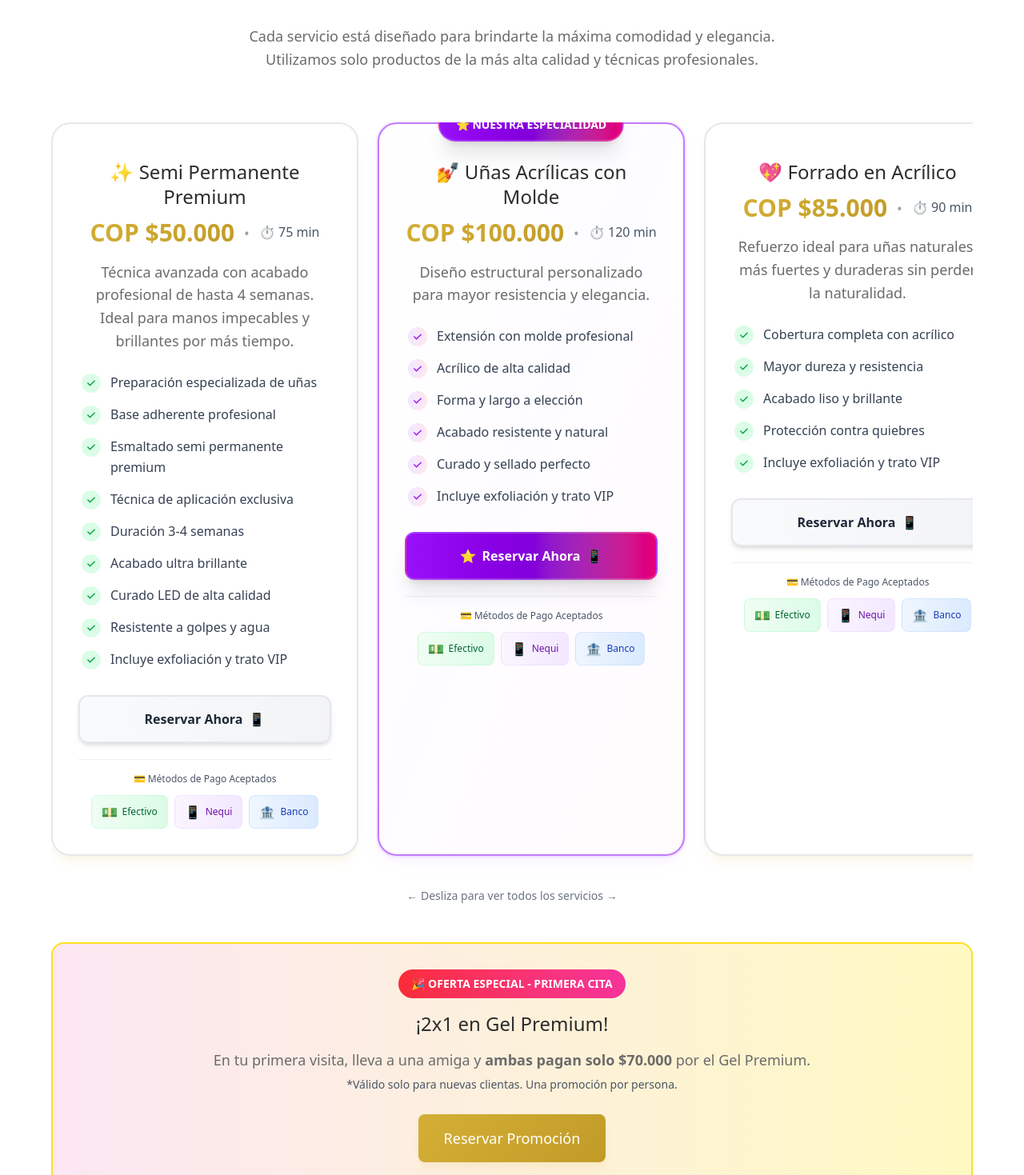
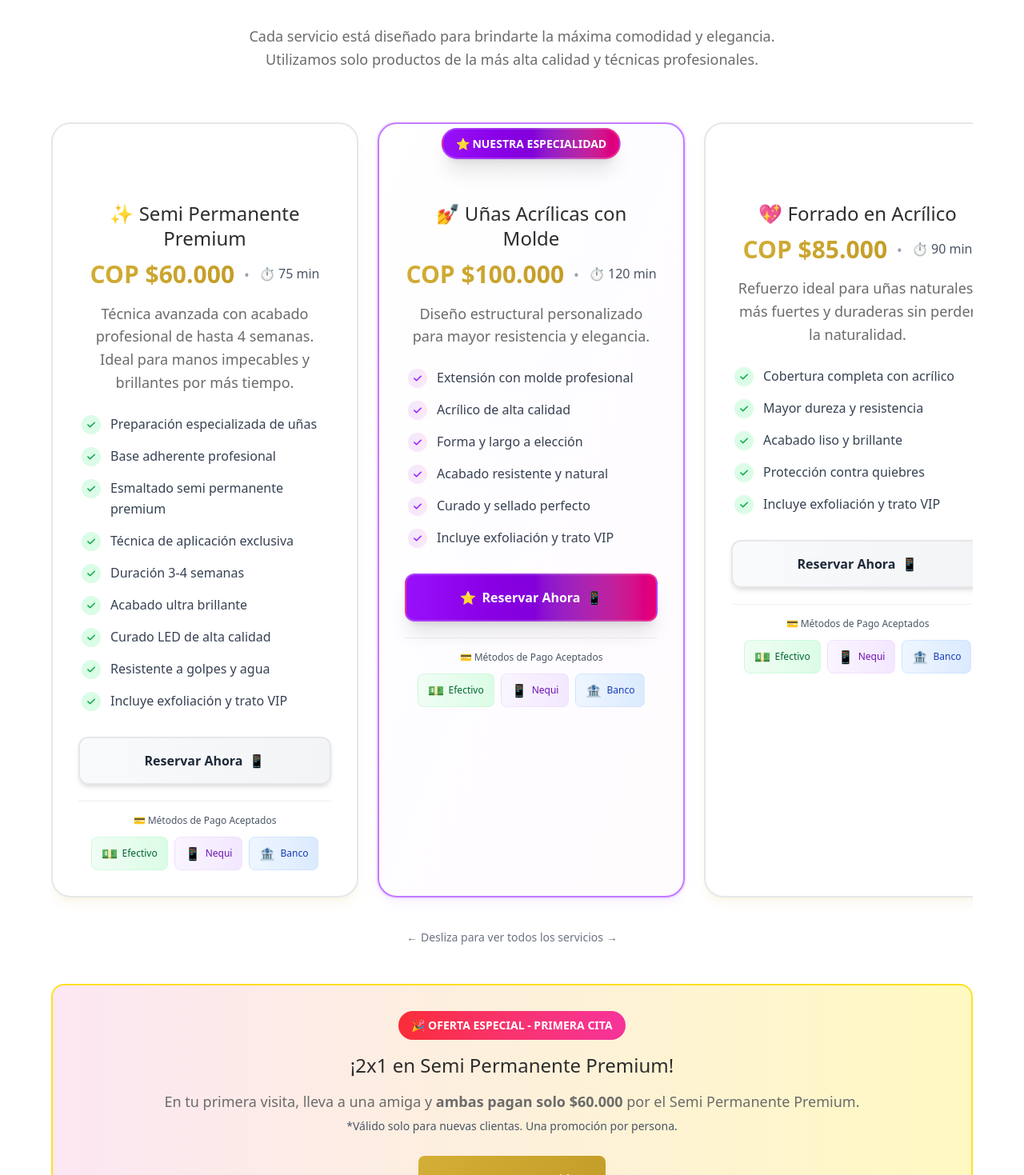
Before and after one commit to Desstter/nails, a Next.js app: page / in a window 1280 px wide. Shown: the part 921-2390 px from the top of the page at 80% size. Built offline with nearby package versions, Linux system fonts and the light colour scheme; a web font is replaced by a local one.

Commit message:
Arreglo de servicios y promocion

```diff
--- a/src/app/components/Services.tsx
+++ b/src/app/components/Services.tsx
@@ -8,7 +8,7 @@ export default function Services() {
     {
       id: "semi-permanent",
       name: "✨ Semi Permanente Premium",
-      price: "COP $50.000",
+      price: "COP $60.000",
       duration: "75 min",
       description: "Técnica avanzada con acabado profesional de hasta 4 semanas. Ideal para manos impecables y brillantes por más tiempo.",
       features: [
@@ -270,14 +270,14 @@ export default function Services() {
                 </div>
               )}
               {service.specialty && (
-                <div className="absolute -top-3 left-1/2 transform -translate-x-1/2 z-10">
-                  <span className="bg-gradient-to-r from-purple-600 via-purple-700 to-pink-600 text-white px-5 py-2.5 rounded-full text-xs md:text-sm font-bold shadow-xl whitespace-nowrap border-2 border-white/20">
+                <div className="absolute top-3 left-1/2 transform -translate-x-1/2 z-10">
+                  <span className="bg-gradient-to-r from-purple-600 via-purple-700 to-pink-600 text-white px-4 py-2 rounded-full text-xs md:text-sm font-bold shadow-xl whitespace-nowrap border-2 border-white/20">
                     ⭐ NUESTRA ESPECIALIDAD
                   </span>
                 </div>
               )}
 
-              <div className="text-center mb-6 pt-3">
+              <div className="text-center mb-6 pt-16">
                 <h3 itemProp="name" className="text-elegant mb-3 text-lg md:text-xl font-semibold leading-tight px-2">
                   {service.name}
                 </h3>
@@ -416,14 +416,14 @@ export default function Services() {
           <div className="inline-block bg-gradient-to-r from-red-500 to-pink-500 text-white px-3 md:px-4 py-2 rounded-full text-xs md:text-sm font-bold mb-3 md:mb-4">
             🎉 OFERTA ESPECIAL - PRIMERA CITA
           </div>
-          <h3 className="text-elegant mb-3 md:mb-4 text-xl md:text-2xl">¡2x1 en Gel Premium!</h3>
+          <h3 className="text-elegant mb-3 md:mb-4 text-xl md:text-2xl">¡2x1 en Semi Permanente Premium!</h3>
           <p className="text-premium mb-4 md:mb-6 text-base md:text-lg leading-relaxed">
-            En tu primera visita, lleva a una amiga y <strong>ambas pagan solo $70.000</strong> por el Gel Premium.
+            En tu primera visita, lleva a una amiga y <strong>ambas pagan solo $60.000</strong> por el Semi Permanente Premium.
             <br className="hidden md:block" />
             <span className="block md:inline text-sm text-gray-600 mt-2 md:mt-0">*Válido solo para nuevas clientas. Una promoción por persona.</span>
           </p>
           <button
-            onClick={() => handleBookService("Promoción 2x1 Gel Premium - Primera Cita")}
+            onClick={() => handleBookService("Promoción 2x1 Semi Permanente Premium - Primera Cita")}
             className="btn-primary text-base md:text-lg px-6 md:px-8 py-4 min-h-[48px] btn-touch active:scale-95"
           >
             Reservar Promoción
```
